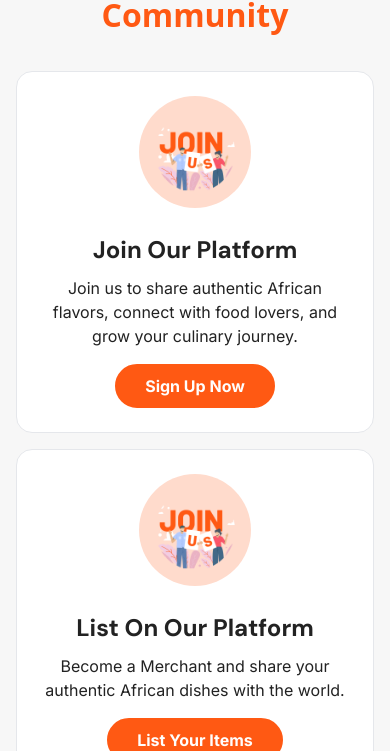
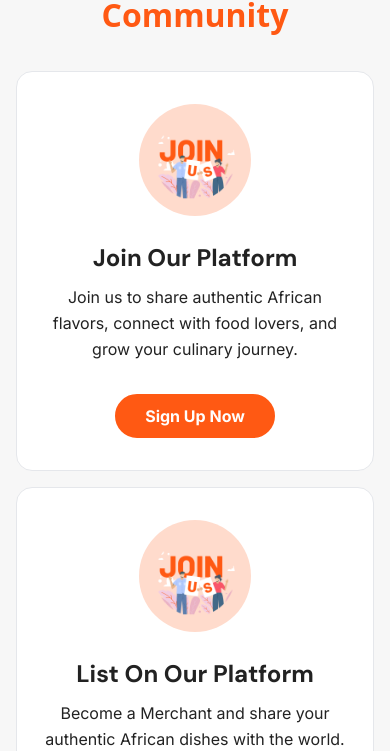
Before and after one commit to jihansofts/AfricanFoodWebsite, a Next.js app: page / in a window 390 px wide. Shown: the part 817-1568 px from the top of the page. Built offline with nearby package versions, Linux system fonts and the light colour scheme.

Commit message:
community grid responsive issue fix

```diff
--- a/src/components/Homepage/Community.tsx
+++ b/src/components/Homepage/Community.tsx
@@ -43,8 +43,8 @@ export default function Community() {
           {data.map((item, index) => (
             <div
               key={index}
-              className="bg-white p-6  sm:p-8 md:p-6 flex flex-col items-center text-center
-                 w-full h-full rounded-2xl border border-gray-200">
+              className="bg-white px-7 py-8 lg:min-h-[510px] flex flex-col items-center text-center
+                     w-full h-full rounded-2xl border border-gray-200">
               {/* Image Wrapper */}
               <div className="bg-[#FFDBCC] rounded-full p-4 flex items-center justify-center mb-6">
                 <Image
@@ -56,23 +56,23 @@ export default function Community() {
                 />
               </div>
 
-              {/* Content Wrapper (flex-grow keeps button pushed to bottom) */}
-              <div className="flex flex-col flex-grow items-center">
+              {/* Content Wrapper */}
+              <div className="flex flex-col flex-grow items-center w-full">
                 <h2 className="md:text-[40px] sm:text-[32px] text-[24px] font-sans font-bold text-text mb-2">
                   {item.title}
                 </h2>
 
-                <p className="text-[16px] text-text font-normal font-inter mb-4">
+                <p className="text-[16px] text-text font-normal font-inter mb-4 leading-relaxed">
                   {item.desc}
                 </p>
 
-                {/* Button always aligned bottom */}
-                <div className="mt-auto">
+                {/* Button Section */}
+                <div className="mt-auto pt-4">
                   <Link href="/signup">
                     <button
                       className="px-7 py-2 text-[16px] bg-primary border-primary font-inter rounded-4xl
-                               transition-all duration-200 text-background font-semibold
-                               hover:bg-background hover:border-primary border-2 hover:text-primary cursor-pointer">
+                           transition-all duration-200 text-background font-semibold
+                           hover:bg-background hover:border-primary border-2 hover:text-primary cursor-pointer">
                       {item.btn}
                     </button>
                   </Link>
```
